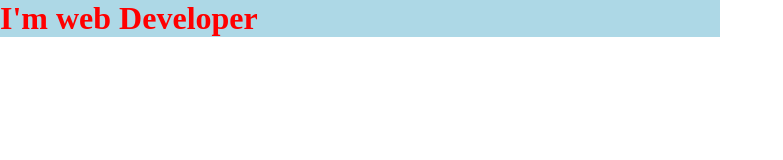
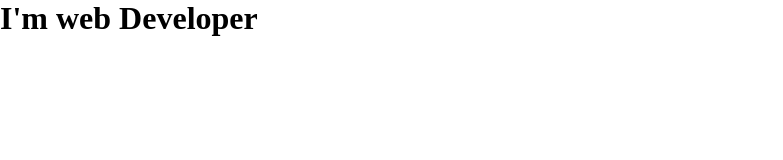
Before and after one commit to Towhid932/Mobile, a plain HTML site: page index.html in a window 1280 px wide. Shown: the whole page, without its empty margins (0-783 px from the left). Drawn offline with Linux system fonts and the light colour scheme.

Commit message:
Update index.html

```diff
--- a/index.html
+++ b/index.html
@@ -10,11 +10,7 @@
       padding: 0;
       margin: 0;
     }
-   .container{
-      width: 720px;
-      background-color: lightblue;
-      color:red;
-    }
+
   </style>
 </head>
 
```
